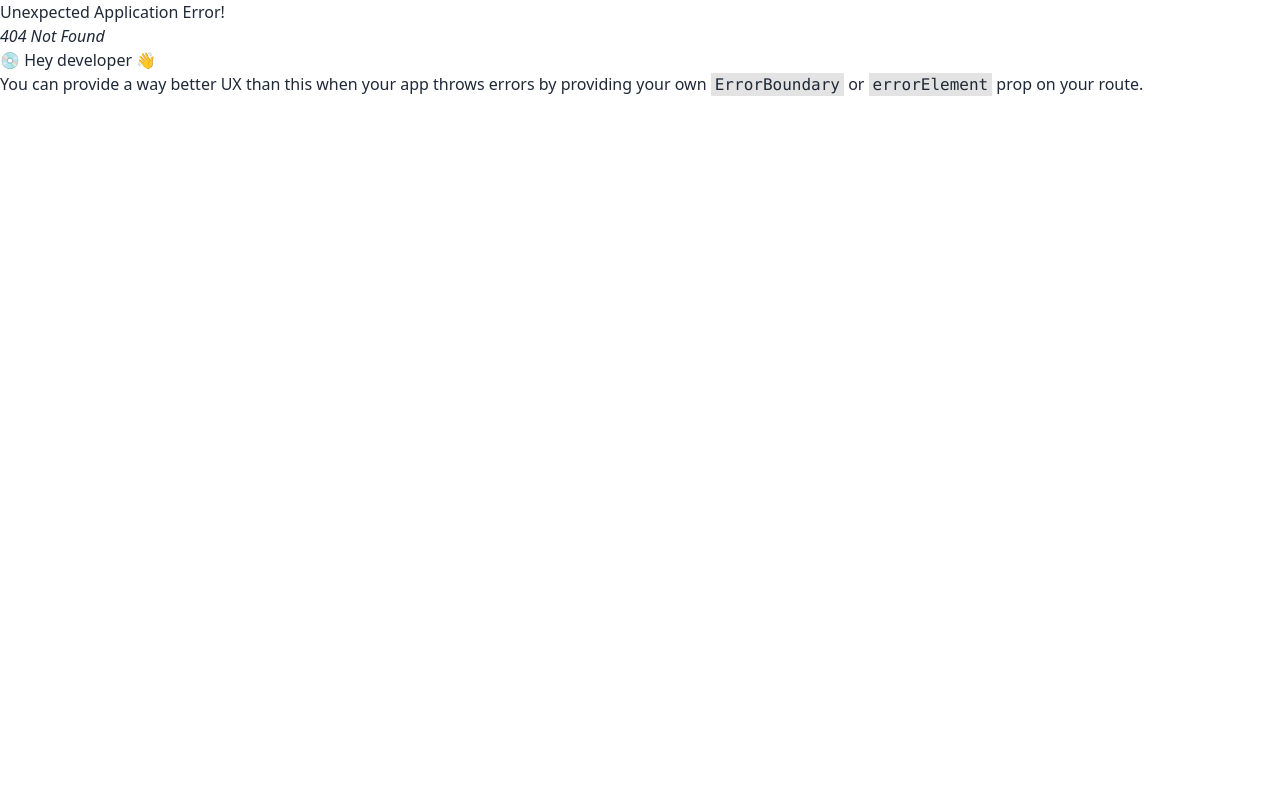
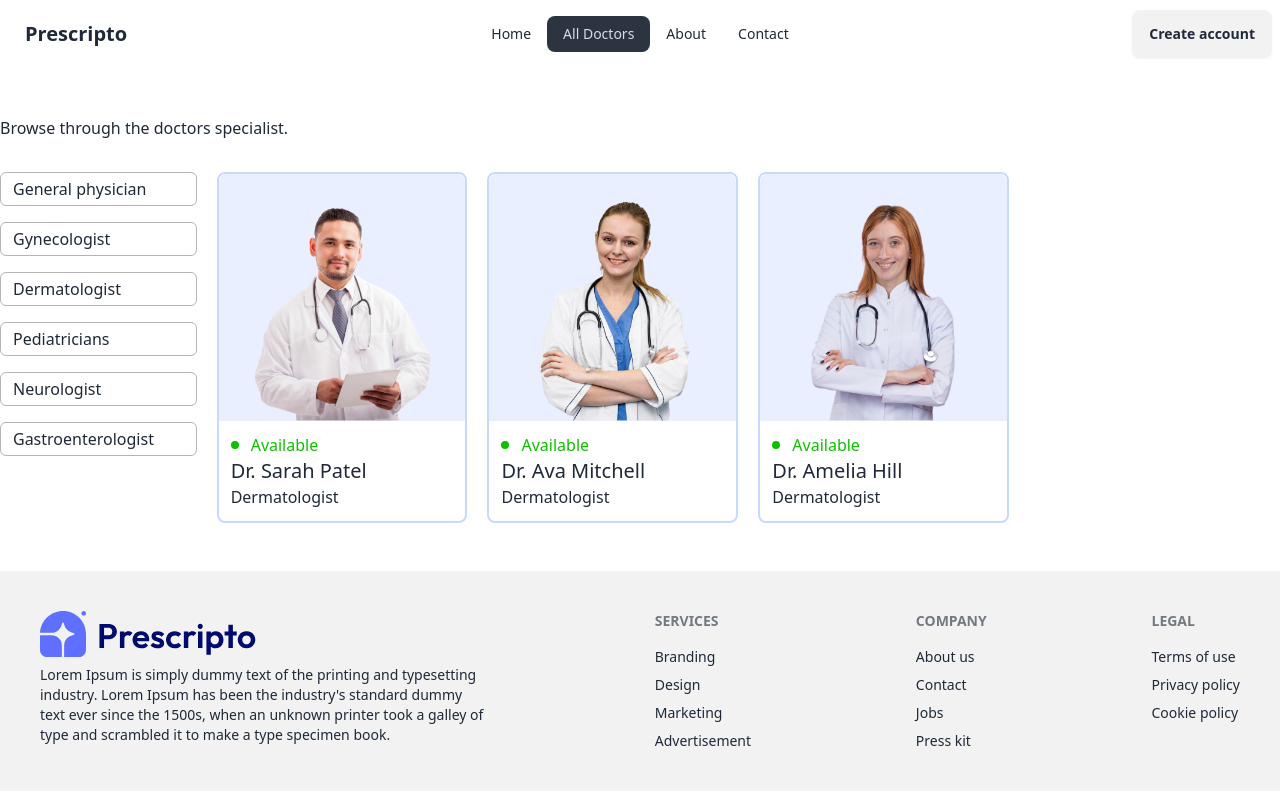
Before and after one commit to rezaulislam54/Doctors-Appointment-Client, a React (Vite) app: page /doctors/Dermatologist in a window 1280 px wide. Before the commit this address had no page. Built offline with nearby package versions, Linux system fonts and the light colour scheme.

Commit message:
doctors filter section added

```diff
--- a/src/pages/doctors/Doctors.jsx
+++ b/src/pages/doctors/Doctors.jsx
@@ -1,5 +1,23 @@
+import { useParams } from "react-router-dom";
 import { doctors } from "../../assets/assets_frontend/assets";
+import { useEffect, useState } from "react";
+
 const Doctors = () => {
+  const { speciality } = useParams();
+  const [filterData, setfilterData] = useState([]);
+
+  const applyFilter = () => {
+    if (speciality) {
+      setfilterData(doctors?.filter((Doc) => Doc.speciality === speciality));
+    } else {
+      setfilterData(doctors);
+    }
+  };
+
+  useEffect(() => {
+    applyFilter();
+  }, [doctors, speciality]);
+
   return (
     <div className="my-12">
       <h1 className="font-medium">Browse through the doctors specialist.</h1>
@@ -25,7 +43,7 @@ const Doctors = () => {
           </div>
         </div>
         <div className="col-span-5 md:col-span-2 lg:col-span-5 grid grid-cols-2 md:grid-cols-2 lg:grid-cols-4 gap-5">
-          {doctors.map((item, index) => (
+          {filterData?.map((item, index) => (
             <div
               className="border-2 border-[#C9D8FF] rounded-lg cursor-pointer hover:translate-y-[-10px] transition-all duration-500"
               key={index}
--- a/src/routes/Routes.jsx
+++ b/src/routes/Routes.jsx
@@ -16,6 +16,10 @@ const router = createBrowserRouter([
         path: "/doctors",
         element: <Doctors></Doctors>,
       },
+      {
+        path: "/doctors/:speciality",
+        element: <Doctors></Doctors>,
+      },
     ],
   },
 ]);
```
